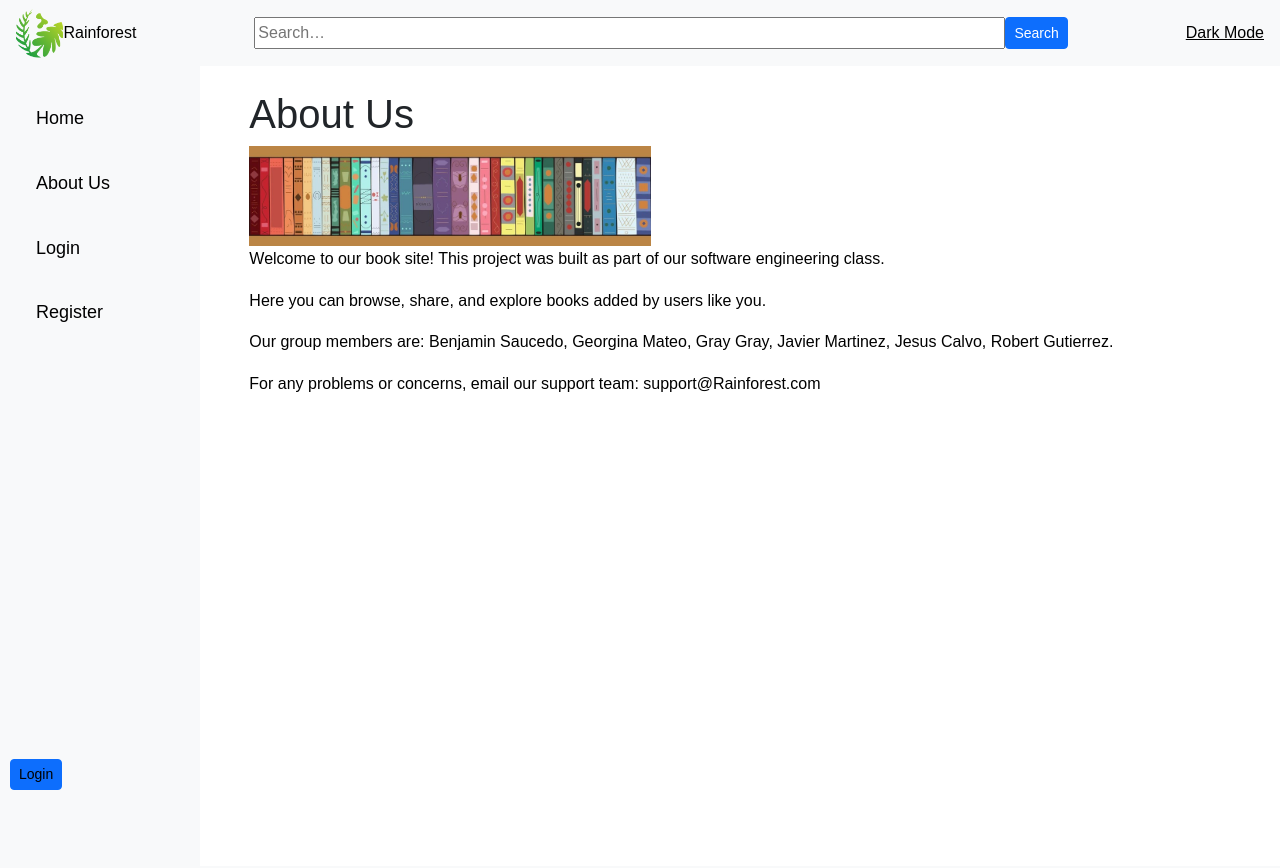
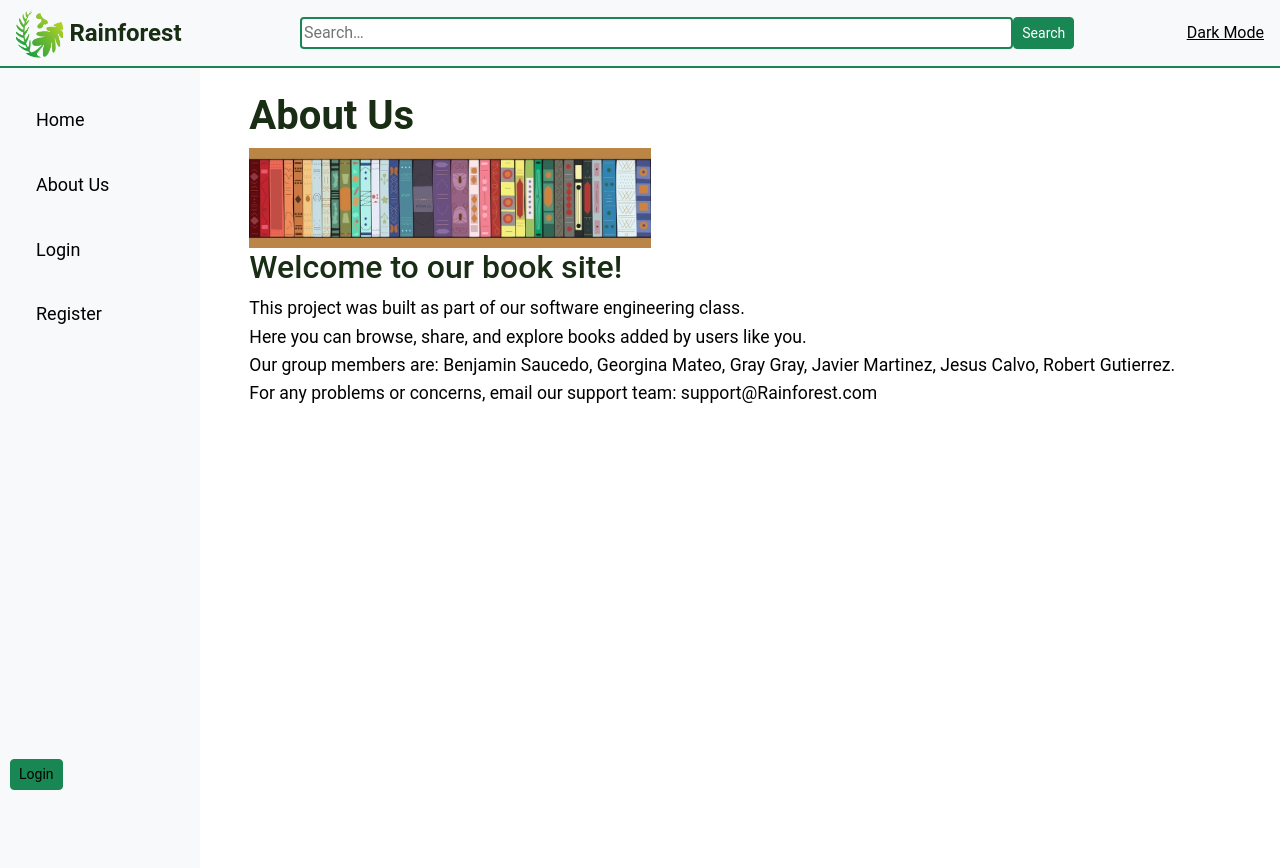
Before and after one commit to jmarti564/CS3337-01-Final-Project, a Django app: page /aboutus/ in a window 1280 px wide. Before the commit the page ends 790 px from the top, so only its background shows below. Run offline with Django 5.2, Linux system fonts and the light colour scheme.

Commit message:
Changes to base.css, with added classes to base.html and aboutus.html to test.

```diff
--- a/bookEx/bookEx/static/base.css
+++ b/bookEx/bookEx/static/base.css
@@ -9,7 +9,7 @@ box-sizing: border-box;
 
 /* Body and Layout */
 body {
-font-family: Arial, sans-serif;
+font-family: Roboto, sans-serif;
 line-height: 1.6;
 background-color: #f4f4f4;
 color: #333;
@@ -21,6 +21,10 @@ background: #333;
 color: white;
 padding: 20px 0;
 text-align: center;
+}
+
+.low-border {
+border-bottom: 2px solid #198754;
 }
 
 .banner h1 {
@@ -73,12 +77,27 @@ margin-bottom: 20px;
 }
 
 .content h2 {
-color: #333;
+color: #192d15;
+}
+
+.content h1 {
+color: #192d15;
+font-weight: bold;
 }
 
 .content p {
 font-size: 1.1em;
 line-height: 1.6;
+}
+
+.nav-item :hover {
+background-color: /*#e2f2e0*/#198754;
+color: white;
+}
+
+input[type=text] {
+  border: 2px solid #198754;
+  border-radius: 4px;
 }
 
 /* Footer */
@@ -100,13 +119,19 @@ background: #121212;
 color: #e0e0e0;
 }
 body.dark-mode .sidebar {
-background-color: #1f1f1f !important;
+background-color: #121612 !important;
 }
 body.dark-mode a.nav-link {
 color: #e0e0e0 !important;
 }
+
+body.dark-mode .nav-item :hover {
+background-color: #000000 !important;
+border-right: 5px solid #198754;
+}
+
 body.dark-mode #top-bar {
-background-color: #2c2c2c !important;
+background-color: #000000 !important;
 }
 
 /* Force all links dark in light mode */
@@ -183,7 +208,9 @@ body.dark-mode h1 { color: #e0e0e0 !important; }
 /* Top-bar nav-link styles and container background/text colors for light/dark /
 / light mode (default) */
 #top-bar .nav-link {
-color: #000 !important;
+color: #192d15 !important;
+font-size: 1.5em;
+font-weight: bold;
 border: 1px solid #000 !important;
 padding: 0.25rem 0.5rem;
 border-radius: 0.25rem;
@@ -201,7 +228,9 @@ body.dark-mode #top-bar .nav-link:hover { background-color: rgba(255,255,255,0.1
 body:not(.dark-mode) .container,
 body:not(.dark-mode) .container-fluid { background-color: #fff !important; color: #000 !important; }
 body.dark-mode .container,
-body.dark-mode .container-fluid { background-color: #2c2c2c !important; color: #e0e0e0 !important; }
+body.dark-mode .container-fluid { background-image: linear-gradient(#2c2e2c, #000) !important; color: #e0e0e0 !important; }
+
+body.dark-mode .test{ background-image: none !important; background-color: #121612 !important; color: #e0e0e0 !important; }
 
 /* 5/6 – remove border/outline from the Rainforest link */
 #top-bar > a.nav-link {
--- a/bookEx/bookEx/templates/aboutus.html
+++ b/bookEx/bookEx/templates/aboutus.html
@@ -2,7 +2,8 @@
 {% extends "base.html" %}
 {% load static %}
 {% block content %}
-<div class="container mt-4">
+
+<div class="container mt-4 mx-auto content test">
     <div class="row">
         <div class="col-12">
             <!-- Changed: Full-width heading row for proper stacking (5/3) -->
@@ -12,13 +13,14 @@
                     alt="Logo"
                     height="100"
             >
-            <p>Welcome to our book site! This project was built as part of our software engineering class.</p>
-            <p>Here you can browse, share, and explore books added by users like you.</p>
-            <p>Our group members are: Benjamin Saucedo, Georgina Mateo, Gray Gray, Javier Martinez, Jesus Calvo, Robert
-                Gutierrez.</p>
-            <p> For any problems or concerns, email our support team: support@Rainforest.com</p>
+            <h2>Welcome to our book site!</h2>
+            <p>This project was built as part of our software engineering class.<br>
+            Here you can browse, share, and explore books added by users like you.<br>
+            Our group members are: Benjamin Saucedo, Georgina Mateo, Gray Gray, Javier Martinez, Jesus Calvo, Robert
+                Gutierrez. <br>For any problems or concerns, email our support team: support@Rainforest.com</p>
 
         </div>
     </div>
 </div>
+
 {% endblock %}
--- a/bookEx/bookEx/templates/base.html
+++ b/bookEx/bookEx/templates/base.html
@@ -5,6 +5,8 @@
 <head>
     <meta charset="UTF-8">
     <title>Book Exchange</title>
+
+    <link rel="icon" type="image/x-icon" href="{% static 'logo.png' %}">
 
     <!-- Bootstrap 5 CDN -->
     <link href="https://cdn.jsdelivr.net/npm/bootstrap@5.3.0/dist/css/bootstrap.min.css" rel="stylesheet">
@@ -14,7 +16,7 @@
 </head>
 <body>
     <!-- Changed: Added top gray bar with search and dark mode toggle (5/3) -->
-    <div id="top-bar" class="bg-light py-2 px-3 d-flex align-items-center">
+    <div id="top-bar" class="bg-light py-2 px-3 d-flex align-items-center low-border">
         <!-- Changed: Logo + name view (5/4) -->
         <a href="/" class="navbar-brand d-flex align-items-center p-0">
             <img
@@ -23,7 +25,7 @@
                     height="50"
             >
         </a>
-        <a href="/" class="nav-link text-white px-0 ms-2">Rainforest</a>
+        <a href="/" class="nav-link text-white px-0 ms-2">&nbspRainforest&nbsp</a>
 
         <!-- Changed: Search form now submits to displaybooks view (5/3) -->
         <form method="get" action="{% url 'displaybooks' %}" class="search-form flex-grow-1 mx-4 d-flex justify-content-center">
@@ -35,7 +37,7 @@
                 class="form w-75"
 
              >
-                <button class="btn btn-sm btn-primary" type="submit">Search</button>
+                <button class="btn btn-sm btn-success" type="submit">Search</button>
         </form>
 
         <!-- Changed: Dark mode toggle link added (5/3) -->
@@ -96,7 +98,7 @@
                 </form>
             </div>
         {% else %}
-            <a href="{% url 'login' %}" class="btn btn-sm btn-primary">Login</a>
+            <a href="{% url 'login' %}" class="btn btn-sm btn-success">Login</a>
         {% endif %}
     </div>
 
```
